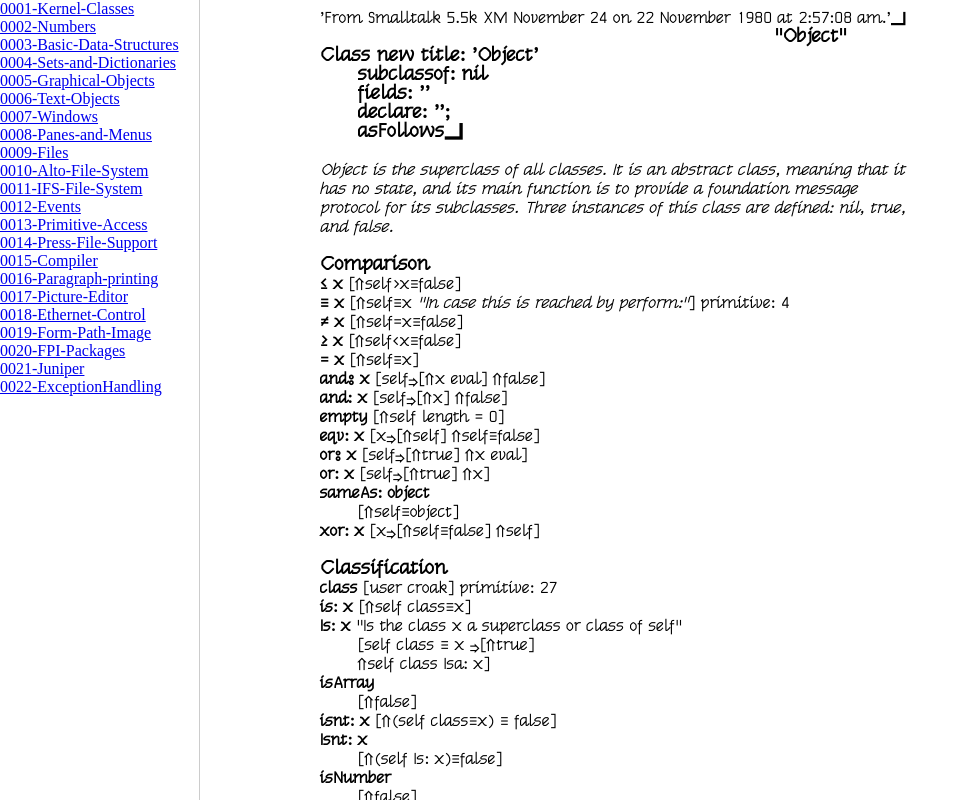
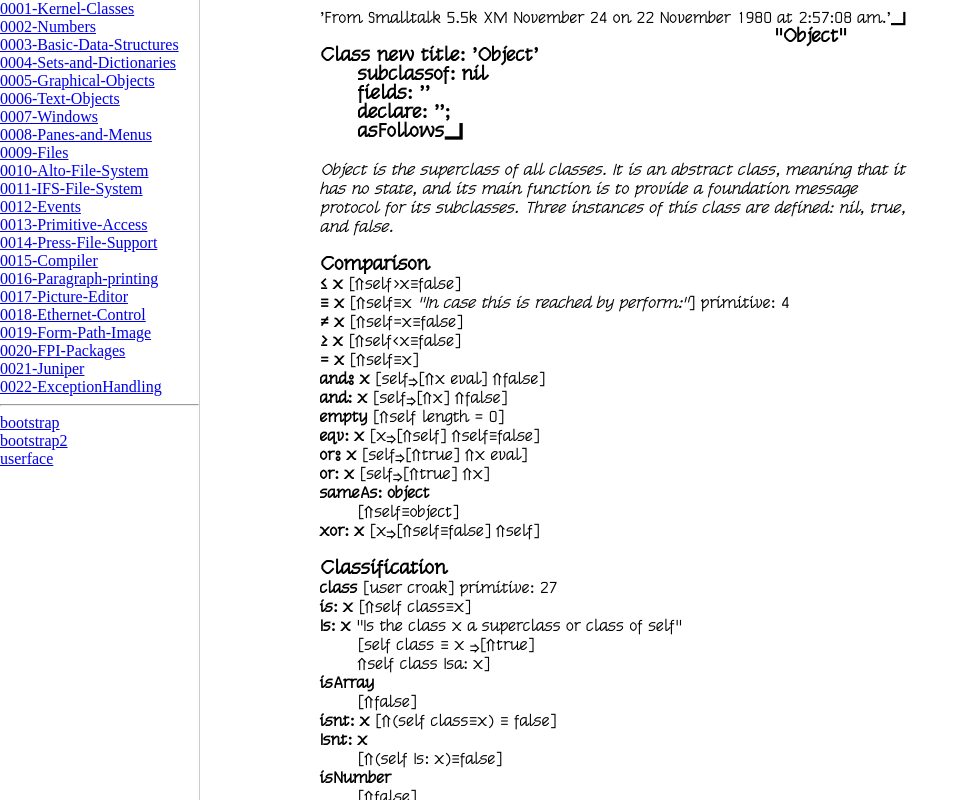
Before and after one commit to pablomarx/Smalltalk76, a plain HTML site: page docs/index.html in a window 1280 px wide. Shown: the whole page, without its empty margins (0-969 px from the left). Drawn offline with Linux system fonts and the light colour scheme.

Commit message:
In the left hand file list pane, add a divider, and the three bootstrap source listings.

```diff
--- a/docs/index.html
+++ b/docs/index.html
@@ -63,6 +63,10 @@
 		<li><a href="0020-FPI-Packages.st.html" target="_main">0020-FPI-Packages</a></li>
 		<li><a href="0021-Juniper.st.html" target="_main">0021-Juniper</a></li>
 		<li><a href="0022-ExceptionHandling.st.html" target="_main">0022-ExceptionHandling</a></li>
+		<hr/>
+		<li><a href="bootstrap/bootstrap.st.html" target="_main">bootstrap</a></li>
+		<li><a href="bootstrap/bootstrap2.st.html" target="_main">bootstrap2</a></li>
+		<li><a href="bootstrap/userface.st.html" target="_main">userface</a></li>
 	</div>
 	<div class="main">
 		<iframe src="0001-Kernel-Classes.st.html" name="_main"></iframe>
```
